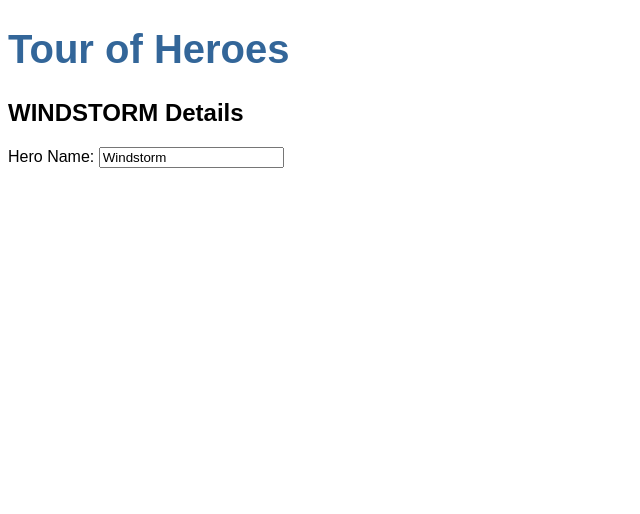
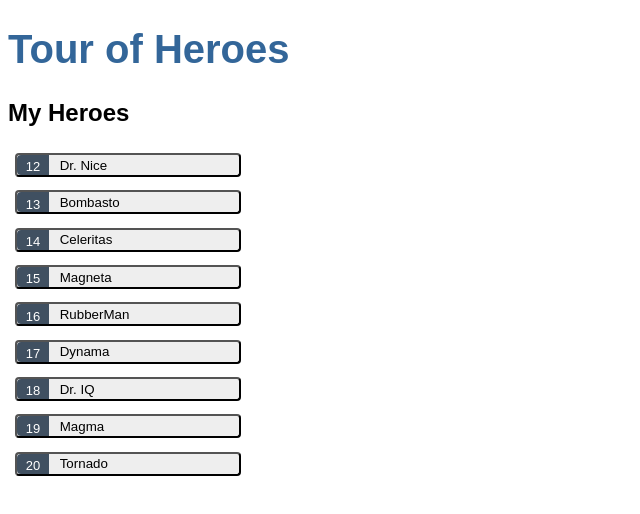
Before and after one commit to he-david/angular_tour_of_heroes, an Angular app: page / in a window 1280 px wide. Shown: the top 514 px of the page, without its empty margins (0-640 px from the left). Built offline with nearby package versions, Linux system fonts and the light colour scheme.

Commit message:
Heroes list

```diff
--- a/src/app/heroes/heroes.component.css
+++ b/src/app/heroes/heroes.component.css
@@ -0,0 +1,66 @@
+/* HeroesComponent's private CSS styles */
+.heroes {
+    margin: 0 0 2em 0;
+    list-style-type: none;
+    padding: 0;
+    width: 15em;
+}
+
+.heroes li {
+    display: flex;
+}
+
+.heroes button {
+    flex: 1;
+    cursor: pointer;
+    position: relative;
+    left: 0;
+    background-color: #EEE;
+    margin: .5em;
+    padding: 0;
+    border-radius: 4px;
+    display: flex;
+    align-items: stretch;
+    height: 1.8em;
+}
+
+.heroes button:hover {
+    color: #2c3a41;
+    background-color: #e6e6e6;
+    left: .1em;
+}
+
+.heroes button:active {
+    background-color: #525252;
+    color: #fafafa;
+}
+
+.heroes button.selected {
+    background-color: black;
+    color: white;
+}
+
+.heroes button.selected:hover {
+    background-color: #505050;
+    color: white;
+}
+
+.heroes button.selected:active {
+    background-color: black;
+    color: white;
+}
+
+.heroes .badge {
+    display: inline-block;
+    font-size: small;
+    color: white;
+    padding: 0.4em 0.7em 0 0.7em;
+    background-color: #405061;
+    line-height: 1em;
+    margin-right: .8em;
+    border-radius: 4px 0 0 4px;
+}
+
+.heroes .name {
+    align-self: center;
+}
--- a/src/app/heroes/heroes.component.html
+++ b/src/app/heroes/heroes.component.html
@@ -1,5 +1,18 @@
-<h2>{{ hero.name | uppercase }} Details</h2>
-<div>
-    <label for="name">Hero Name: </label>
-    <input id="name" [(ngModel)]="hero.name" placeholder="name">
+<h2>My Heroes</h2>
+<ul class="heroes">
+    <li *ngFor="let hero of heroes">
+        <button type="button" (click)="onSelect(hero)" [class.selected]="hero === selectedHero">
+            <span class="badge">{{ hero.id }}</span>
+            <span class="name">{{ hero.name }}</span>
+        </button>
+    </li>
+</ul>
+
+<div *ngIf="selectedHero">
+    <h2>{{ selectedHero.name | uppercase }} Details</h2>
+    <div>id: {{ selectedHero.id }}</div>
+    <div>
+        <label for="hero-name">Hero name: </label>
+        <input id="hero-name" [(ngModel)]="selectedHero.name" placeholder="name">
+    </div>
 </div>
--- a/src/app/heroes/heroes.component.ts
+++ b/src/app/heroes/heroes.component.ts
@@ -1,6 +1,7 @@
 import { Component, OnInit } from '@angular/core';
 
 import { Hero } from '../hero';
+import { HEROES } from '../mock-heroes';
 
 @Component({
   selector: 'app-heroes',
@@ -8,11 +9,15 @@
   styleUrls: ['./heroes.component.css']
 })
 export class HeroesComponent implements OnInit {
-  hero: Hero = { id: 1, name: "Windstorm" };
+  heroes = HEROES;
+  selectedHero?: Hero;
 
   constructor() { }
 
   ngOnInit(): void {
   }
 
+  onSelect(hero: Hero) {
+    this.selectedHero = hero;
+  }
 }
--- /dev/null
+++ b/src/app/mock-heroes.ts
@@ -0,0 +1,13 @@
+import { Hero } from './hero';
+
+export const HEROES: Hero[] = [
+  { id: 12, name: 'Dr. Nice' },
+  { id: 13, name: 'Bombasto' },
+  { id: 14, name: 'Celeritas' },
+  { id: 15, name: 'Magneta' },
+  { id: 16, name: 'RubberMan' },
+  { id: 17, name: 'Dynama' },
+  { id: 18, name: 'Dr. IQ' },
+  { id: 19, name: 'Magma' },
+  { id: 20, name: 'Tornado' }
+];
```
